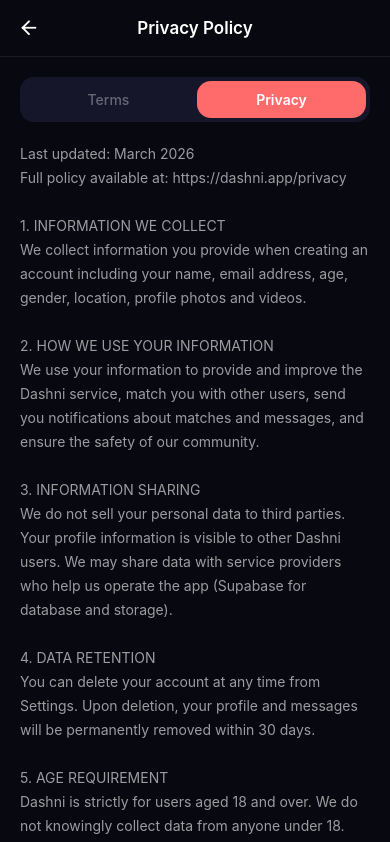
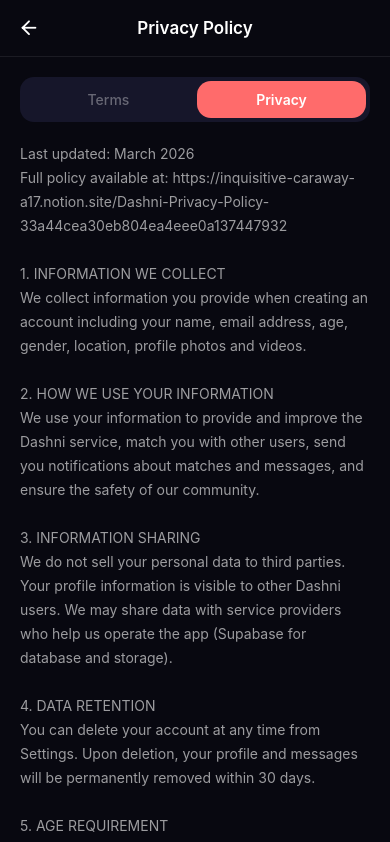
Before and after one commit to dashniapp/dashni.app, a React Native app: screen /Legal in a window 390 px wide. Shown: the top 842 px of the page. Built offline with nearby package versions, Linux system fonts and the light colour scheme; what react-native-worklets would draw is missing.

Commit message:
Update Privacy Policy and Terms of Service URLs to live Notion pages
https://claude.ai/code/session_01X3oK8Xk3vXhcfZr3zYsf5p

```diff
--- a/src/screens/LegalScreen.js
+++ b/src/screens/LegalScreen.js
@@ -5,7 +5,7 @@ import { Feather } from '@expo/vector-icons';
 import { colors, radius } from '../theme';
 
 const PRIVACY_POLICY = `Last updated: March 2026
-Full policy available at: https://dashni.app/privacy
+Full policy available at: https://inquisitive-caraway-a17.notion.site/Dashni-Privacy-Policy-33a44cea30eb804ea4eee0a137447932
 
 1. INFORMATION WE COLLECT
 We collect information you provide when creating an account including your name, email address, age, gender, location, profile photos and videos.
@@ -32,7 +32,7 @@ We use industry-standard encryption to protect your data. However no method of t
 For privacy concerns contact: privacy@dashni.app`;
 
 const TERMS = `Last updated: March 2026
-Full policy available at: https://dashni.app/terms
+Full policy available at: https://inquisitive-caraway-a17.notion.site/Dashni-Terms-of-Service-33a44cea30eb80feb560fcd2d1009ee3
 
 1. ACCEPTANCE OF TERMS
 By creating a Dashni account you agree to these Terms of Service. If you do not agree, do not use the app.
```
